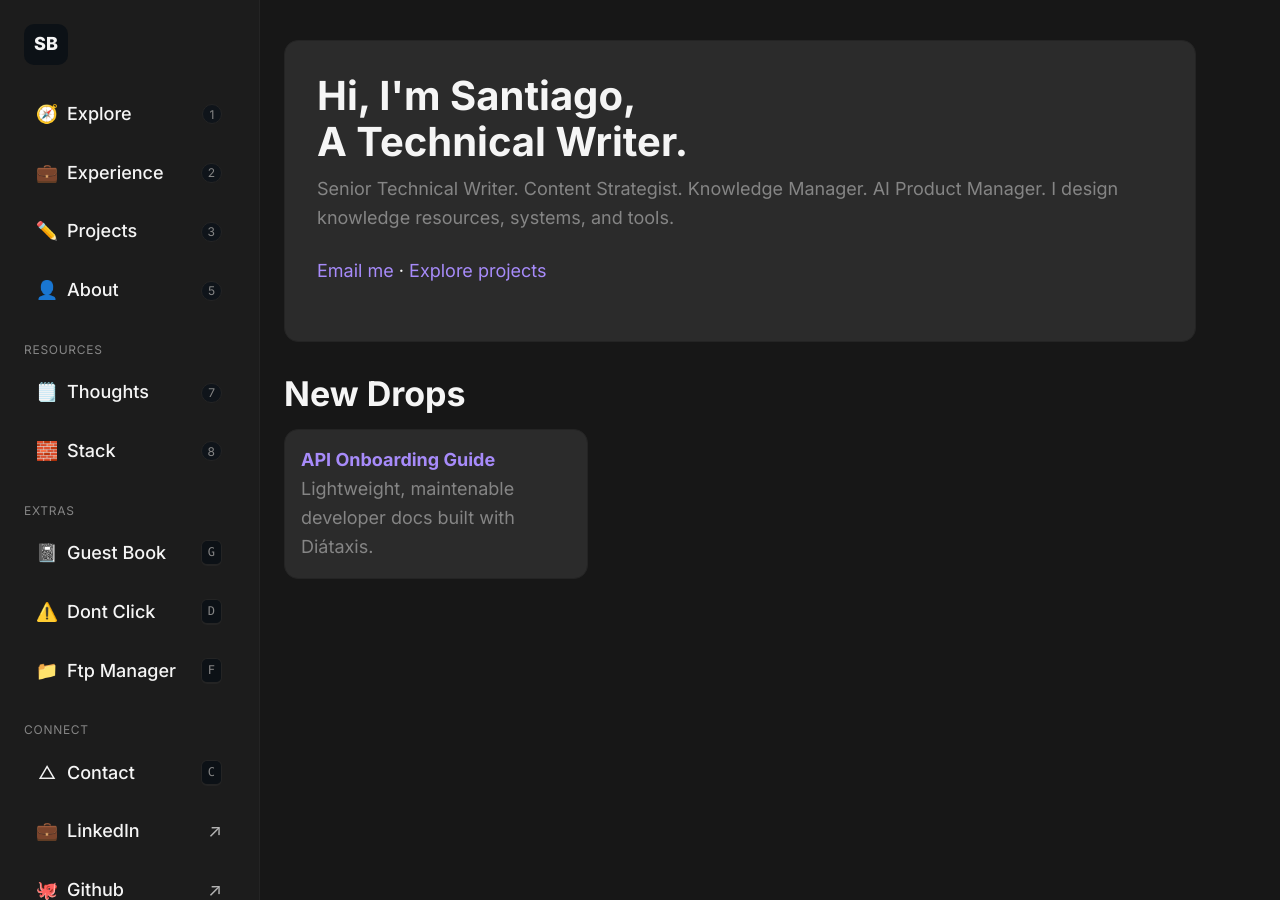
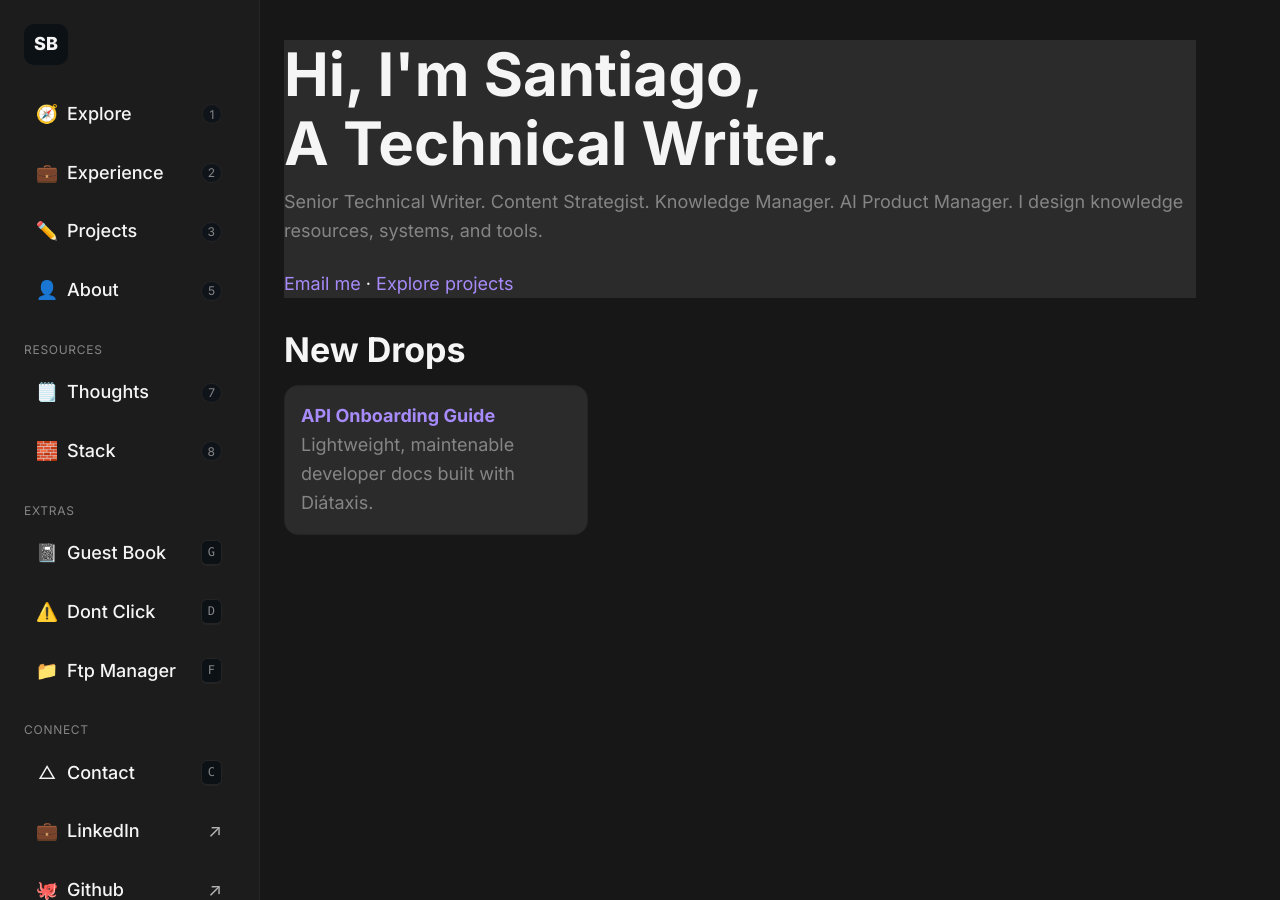
Before and after one commit to Sant720/portfolio, a Jekyll site: the page built from index.md, in a window 1280 px wide. Built offline with Jekyll 4.4.1, drawn with Linux system fonts in a browser that asks for light colours.

Commit message:
Update base.scss

```diff
--- a/_sass/base.scss
+++ b/_sass/base.scss
@@ -22,10 +22,9 @@ a:hover, a:focus { text-decoration: underline; }
   margin-left: 260px;
 }
 .hero {
-  padding: 32px; background: #0f141a; border: 1px solid var(--border); border-radius: var(--radius);
-  box-shadow: var(--shadow);
+
 }
-.hero h1 { margin: 0 0 10px; font-size: 40px; }
+.hero h1 { margin: 0 0 10px; font-size: 60px; }
 .muted { color: var(--text-dim); }
 .grid { display: grid; gap: var(--gap); grid-template-columns: repeat(auto-fill, minmax(260px, 1fr)); }
 .card {
```
